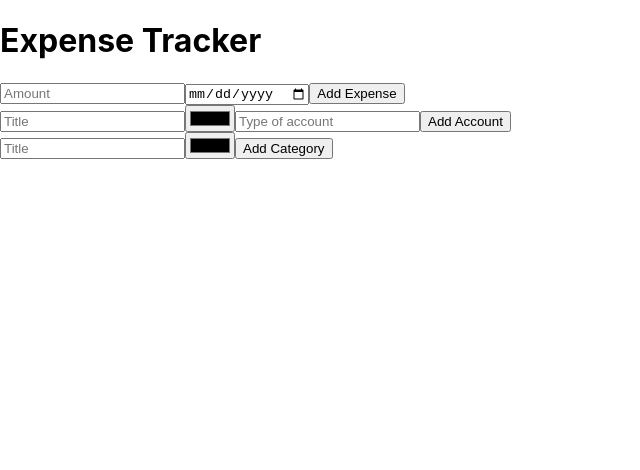
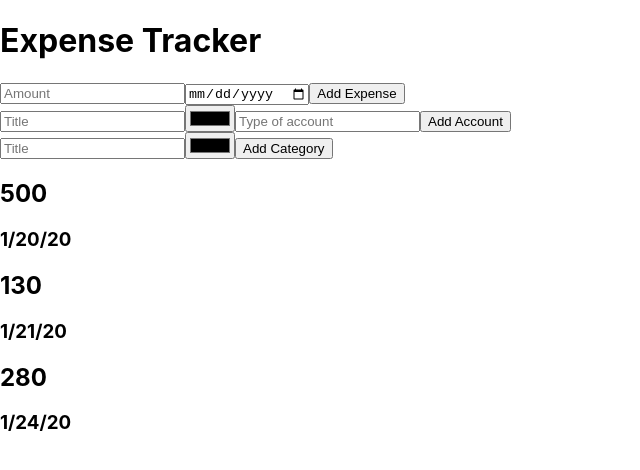
Before and after one commit to JellyBeans1312/expense-tracker, a React (Create React App) app: page / in a window 1280 px wide. Shown: the top 470 px of the page, without its empty margins (0-640 px from the left). Built offline with nearby package versions, Linux system fonts and the light colour scheme.

Commit message:
Add functionality to display expenses

```diff
--- a/src/App/App.js
+++ b/src/App/App.js
@@ -2,7 +2,7 @@ import React, { Component } from 'react';
 import { ExpenseForm } from '../ExpenseForm/ExpenseForm';
 import { AccountForm } from '../AccountForm/AccountForm';
 import { CategoryForm } from '../CategoryForm/CategoryForm';
-// import ExpenseContainer from '../ExpenseContainer/ExpenseContainer';
+import { ExpenseContainer } from '../ExpenseContainer/ExpenseContainer';
 import './App.scss';
 
 export class App extends Component {
@@ -44,7 +44,7 @@ export class App extends Component {
           <ExpenseForm addExpense={this.addExpense}/>
           <AccountForm addAccount={this.addAccount} />
           <CategoryForm addCategory={this.addCategory} />
-          {/* <ExpenseContainer expenses={this.state.expenses}/> */}
+          <ExpenseContainer expenses={this.state.expenses}/>
         </div>
       )
     }
--- a/src/Expense/Expense.js
+++ b/src/Expense/Expense.js
@@ -0,0 +1,10 @@
+import React from 'react';
+
+export const Expense = ({ amount, date }) => {
+  return (
+    <article>
+      <h2>{amount}</h2>
+      <h3>{date}</h3>
+    </article>
+  )
+}
--- a/src/ExpenseContainer/ExpenseContainer.js
+++ b/src/ExpenseContainer/ExpenseContainer.js
@@ -0,0 +1,8 @@
+import React from 'react';
+import { Expense } from '../Expense/Expense'
+export const ExpenseContainer = ({ expenses }) => {
+  const expense = expenses.map(expense => {
+    return <Expense amount={expense.amount} date={expense.date} accountId={expense.accountId} categoryId={expense.id} key={expense.id} />
+  })
+  return expense
+}
```
